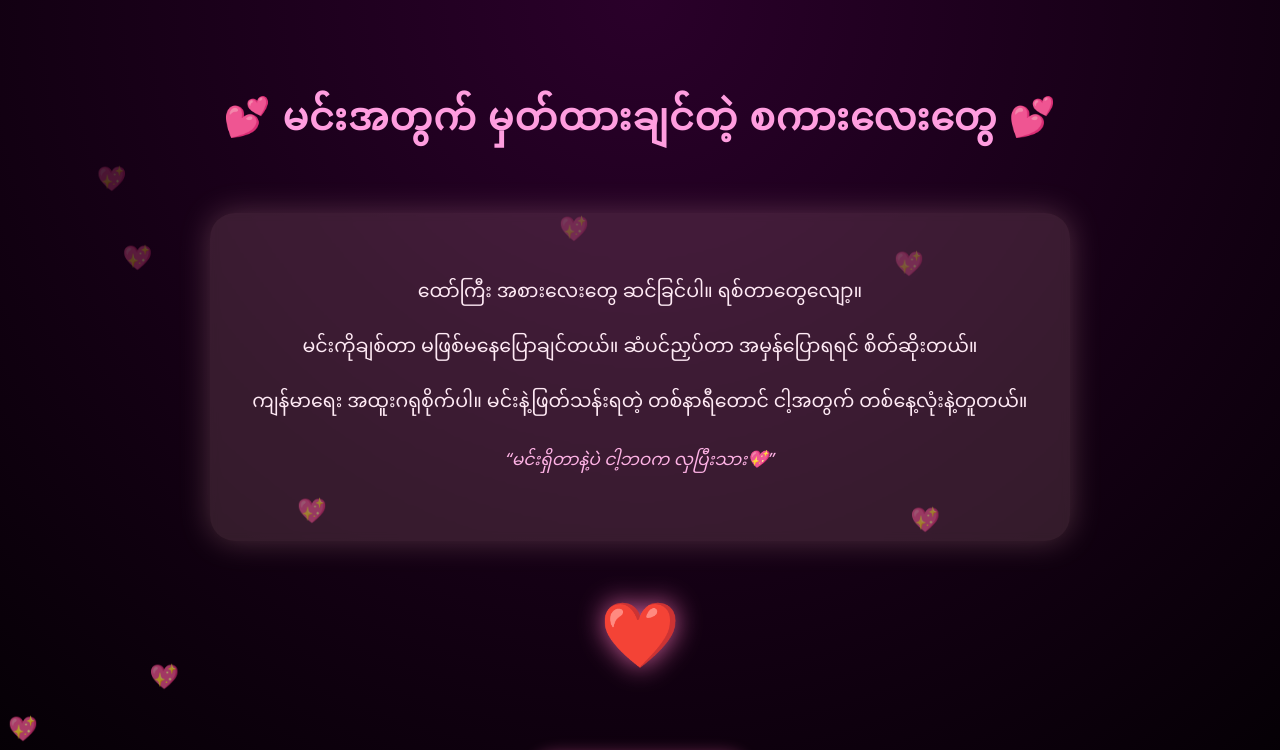
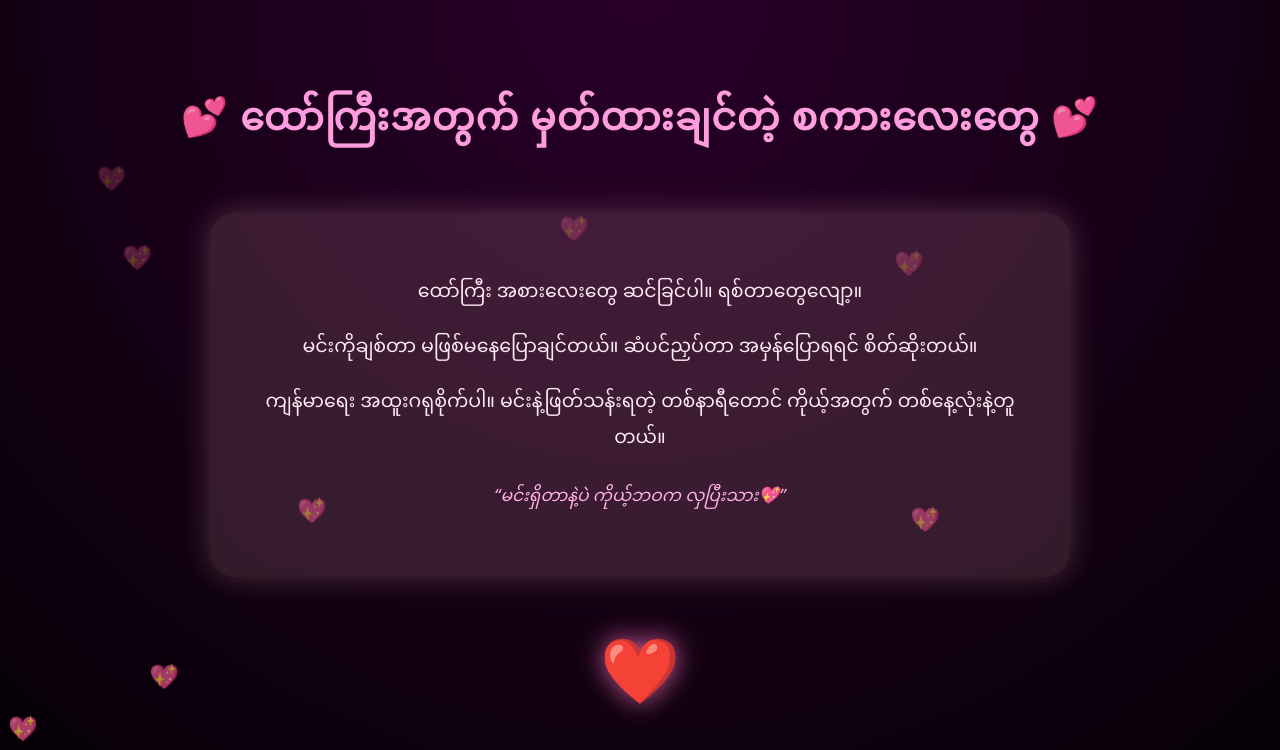
Before and after one commit to hninsandartun150-maker/-, a plain HTML site: page page5.html in a window 1280 px wide. Shown: the top 750 px of the page. Drawn offline with Linux system fonts and the light colour scheme.

Commit message:
Update text in page5.html for personalization

```diff
--- a/page5.html
+++ b/page5.html
@@ -112,10 +112,9 @@
   <!-- Background Music -->
   <audio autoplay loop>
     <source src="https://example.com/beautiful-in-wife.mp3" type="audio/mpeg">
-    Your browser does not support the audio element.
   </audio>
 
-  <h1>💕 မင်းအတွက် မှတ်ထားချင်တဲ့ စကားလေးတွေ 💕</h1>
+  <h1>💕 ထော်ကြီးအတွက် မှတ်ထားချင်တဲ့ စကားလေးတွေ 💕</h1>
 
   <div class="love-note">
     <p>ထော်ကြီး အစားလေးတွေ ဆင်ခြင်ပါ။
@@ -125,9 +124,9 @@
     ဆံပင်ညှပ်တာ အမှန်ပြောရရင် စိတ်ဆိုးတယ်။</p>
 
     <p>ကျန်မာရေး အထူးဂရုစိုက်ပါ။
-    မင်းနဲ့ဖြတ်သန်းရတဲ့ တစ်နာရီတောင် ငါ့အတွက် တစ်နေ့လုံးနဲ့တူတယ်။</p>
+    မင်းနဲ့ဖြတ်သန်းရတဲ့ တစ်နာရီတောင် ကိုယ့်အတွက် တစ်နေ့လုံးနဲ့တူတယ်။</p>
 
-    <div class="quote">“မင်းရှိတာနဲ့ပဲ ငါ့ဘဝက လှပြီးသား💖”</div>
+    <div class="quote">“မင်းရှိတာနဲ့ပဲ ကိုယ့်ဘဝက လှပြီးသား💖”</div>
   </div>
 
   <div class="heart">❤️</div>
```
